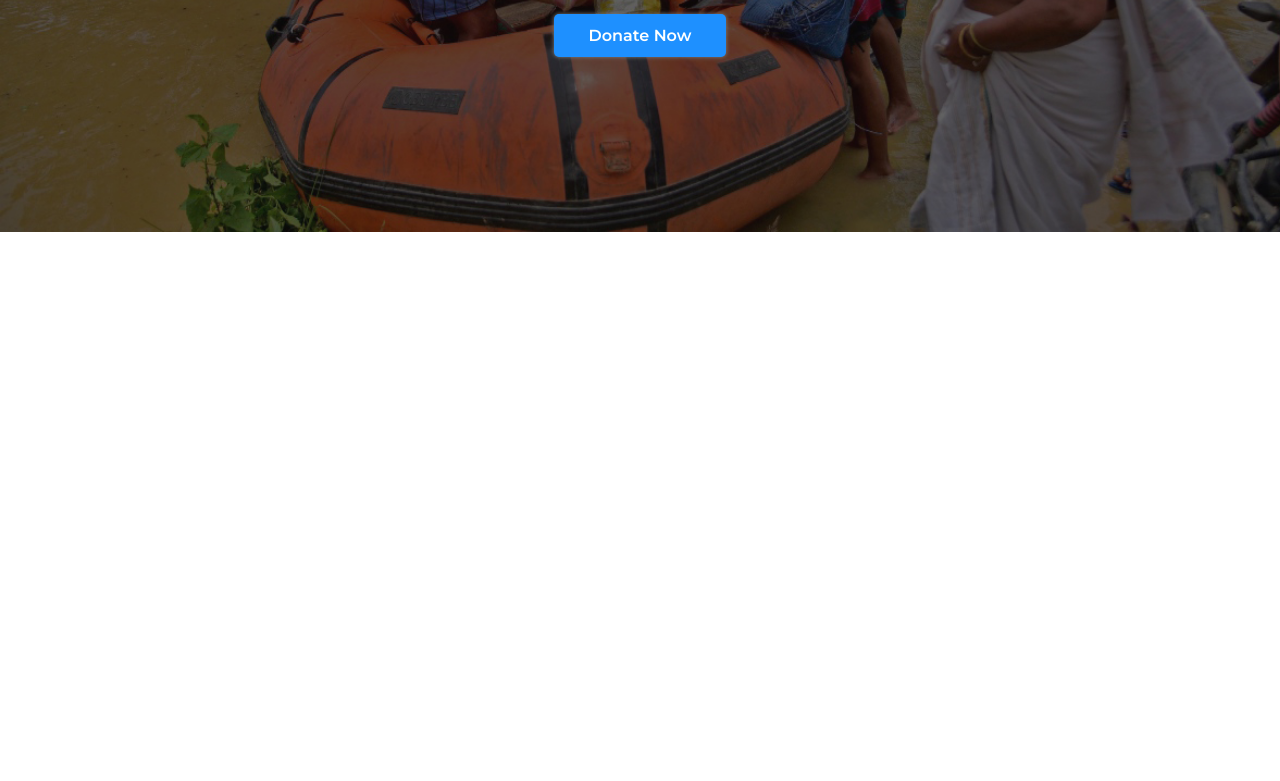
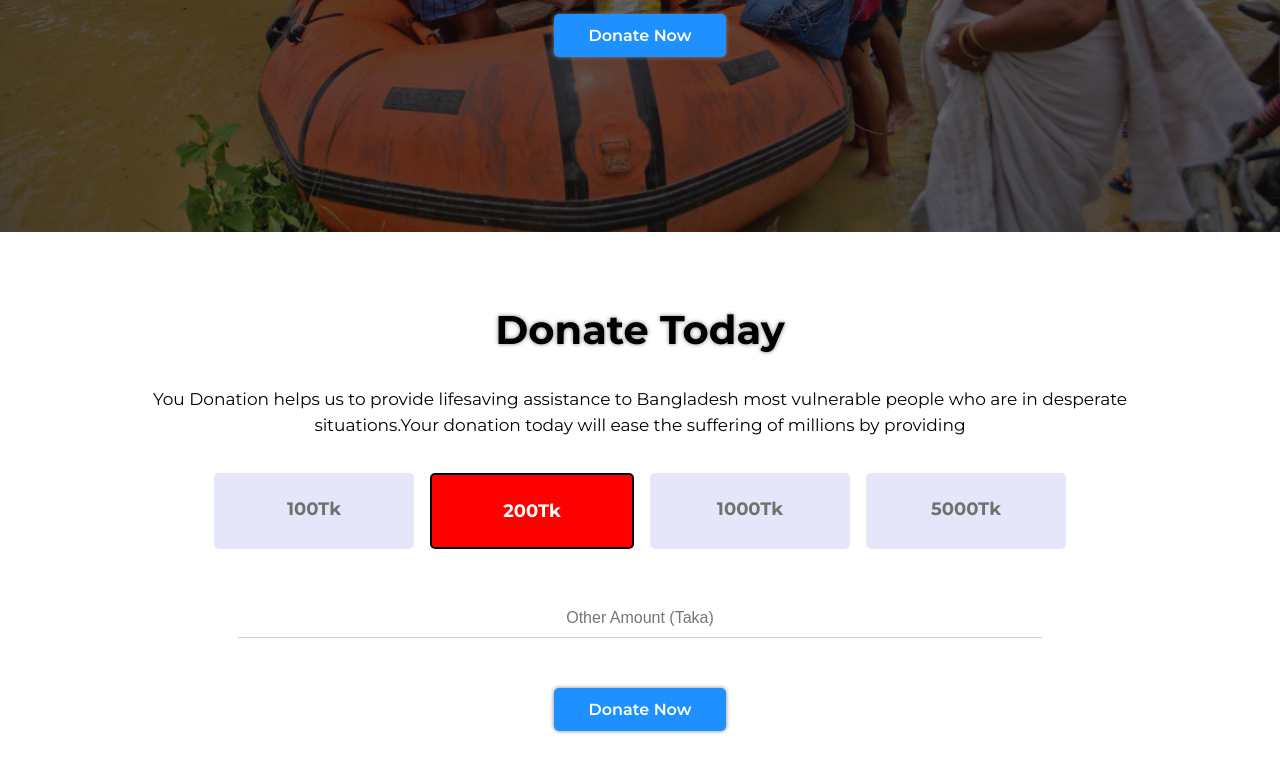
Before and after one commit to RMRana/Relief-Project, a plain HTML site: page index.html in a window 1280 px wide. Shown: the part 451-1232 px from the top of the page. Before the commit the page ends 800 px from the top, so only its background shows below. Drawn offline with Linux system fonts and the light colour scheme.

Commit message:
Donet Section

```diff
--- a/css/style.css
+++ b/css/style.css
@@ -55,3 +55,39 @@ p{
     text-align: center;
     color: #fff;
 }
+
+/*-------------------------------------- Bannar CSS End ----------------------------------------------*/
+/*------------------------------------- Donate CSS Start ----------------------------------------------*/
+
+.donate-container{
+    display: flex;
+    justify-content:center;
+}
+.donate-container .amount{
+    width: 200px;
+    text-align: center;
+    padding: 25px 0;
+    margin: 0 8px;
+    border-radius: 5px;
+    background-color: #E6E6FA;
+    font-size: 18px;
+    font-weight: bold;
+    color: #707070;
+}
+.donate-container .active{
+    background-color:#ff0000;
+    color: rgb(255, 255, 255);
+    border: 2px solid #000;
+}
+input{
+    width: 77%;
+    margin: 50px 0;
+    border-bottom: 1px solid #cfcdcd !important;
+}
+input[type="text"]{
+    font-size: 16px;
+    text-align: center;
+    padding: 10px 8px;
+    border: none;
+}
+/*-------------------------------------- Donate CSS End ----------------------------------------------*/
--- a/index.html
+++ b/index.html
@@ -23,5 +23,32 @@
             </div>
         </div>
     </section>
+
+         <!--********************************************* Bannar Section End *************************************************-->
+        <!--******************************************** Donate Section Start ************************************************-->
+
+    <section>
+        <div class="container">
+            <div>
+                <div class="title">
+                    <h2>Donate  Today</h1>
+                        <p>You Donation helps us to provide lifesaving assistance to Bangladesh most vulnerable people who are in desperate situations.Your donation today will ease the suffering of millions by providing</p>
+                </div>
+                <div class="donate-container">
+                    <div class="amount">100Tk</div>
+                    <div class="amount active">200Tk</div>
+                    <div class="amount">1000Tk</div>
+                    <div class="amount">5000Tk</div>
+                </div>
+                <form action="">
+                    <input type="text" placeholder="Other Amount (Taka)">
+                </form>
+                <a target="_blank" href="">Donate Now</a>
+            </div>
+        </div>
+    </section>
+
+
+
 </body>
 </html>
```
Lines whose indentation alone changed are shown as unchanged.
